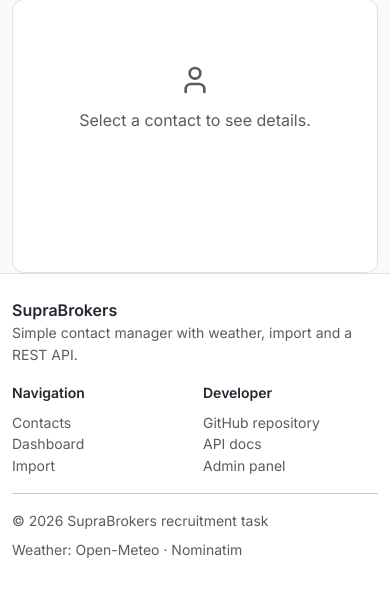
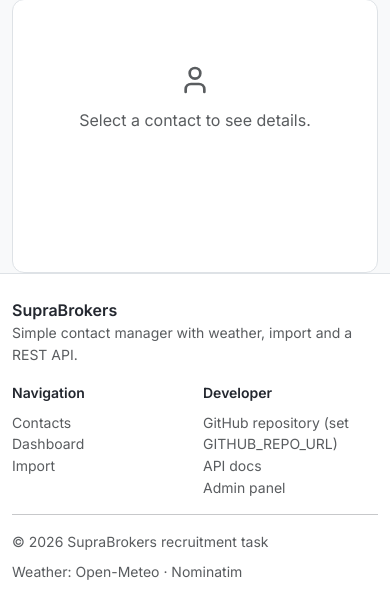
Before and after one commit to BodzioES/SupraBrokers-RecruTask, a Django app: page / in a window 390 px wide. Shown: the part 439-1046 px from the top of the page. Before the commit the page ends 997 px from the top, so only its background shows below. Run offline with Django 5.2, Linux system fonts and the light colour scheme; the visitor is signed in with stand-in values (Sample User, id 1); data comes from the database, SQL or seed files in the repository; data that the repository does not hold is empty; parts of the project's set-up code (start-up, migrations or seed data) failed here and were passed over; some libraries are stand-ins or nearby versions.

Commit message:
Stage 9: README, API docs, footer setting, mobile fixes

```diff
--- a/config/urls.py
+++ b/config/urls.py
@@ -16,10 +16,17 @@ Including another URLconf
 """
 from django.contrib import admin
 from django.urls import include, path
+from drf_spectacular.views import SpectacularAPIView, SpectacularSwaggerView
 
 urlpatterns = [
     path('admin/', admin.site.urls),
     path('accounts/', include('django.contrib.auth.urls')),
+    path('api/schema/', SpectacularAPIView.as_view(), name='api-schema'),
+    path(
+        'api/docs/',
+        SpectacularSwaggerView.as_view(url_name='api-schema'),
+        name='api-docs',
+    ),
     path('api/', include('contacts.api_urls')),
     path('', include('contacts.urls')),
 ]
--- /dev/null
+++ b/contacts/context_processors.py
@@ -0,0 +1,6 @@
+from django.conf import settings
+
+
+def github_repo(request):
+    """Expose the public repository URL to the footer (may be empty)."""
+    return {'GITHUB_REPO_URL': settings.GITHUB_REPO_URL}
--- a/contacts/serializers.py
+++ b/contacts/serializers.py
@@ -1,8 +1,10 @@
+from drf_spectacular.utils import extend_schema_field
 from rest_framework import serializers
 
 from .models import Contact, ContactStatus, normalize_phone, validate_pl_phone
 
 
+@extend_schema_field({'oneOf': [{'type': 'integer'}, {'type': 'string'}]})
 class StatusIdOrNameField(serializers.Field):
     """Accept a status id (e.g. 1) or a status name (e.g. "new")."""
 
--- a/requirements.txt
+++ b/requirements.txt
@@ -1,6 +1,7 @@
 Django==5.1.4
 django-redis==5.4.0
 djangorestframework==3.15.2
+drf-spectacular==0.28.0
 gunicorn==23.0.0
 psycopg2-binary==2.9.10
 python-dotenv==1.0.1
--- a/static/contacts/css/theme.css
+++ b/static/contacts/css/theme.css
@@ -150,6 +150,10 @@ body {
 .contact-row:focus-visible {
   outline: 2px solid var(--bs-primary);
   outline-offset: 2px;
+}
+
+.detail-row {
+  overflow-wrap: anywhere;
 }
 
 @media (max-width: 575px) {
--- a/templates/base.html
+++ b/templates/base.html
@@ -125,8 +125,8 @@
       <div class="col-6 col-md-3">
         <div class="fw-semibold small mb-2">Developer</div>
         <ul class="list-unstyled small mb-0">
-          <li><a class="footer-link" href="https://github.com/BodzioES/SupraBrokers-RecruTask">GitHub repository</a></li>
-          <li><a class="footer-link" href="/api/contacts/">API docs</a></li>
+          {% if GITHUB_REPO_URL %}<li><a class="footer-link" href="{{ GITHUB_REPO_URL }}">GitHub repository</a></li>{% else %}<li class="text-muted">GitHub repository (set GITHUB_REPO_URL)</li>{% endif %}
+          <li><a class="footer-link" href="/api/docs/">API docs</a></li>
           <li><a class="footer-link" href="/admin/">Admin panel</a></li>
         </ul>
       </div>
```
Also changed, not shown: config/settings.py (+11 -0 lines), README.md.
